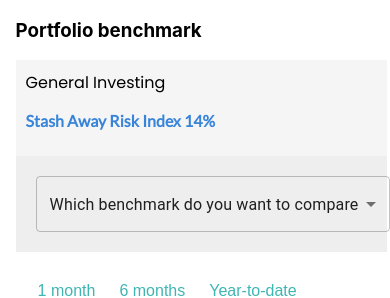
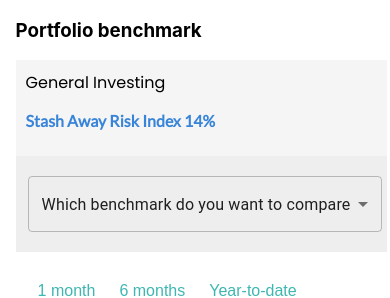
Before and after one commit to bakash95/PeformanceVisualizer, a React (Create React App) app: page / in a window 390 px wide. Shown: the top 298 px of the page. Built offline with nearby package versions, Linux system fonts and the light colour scheme.

Commit message:
css name change and padding changes

```diff
--- a/src/overview/PortFolio/container/PortFolioContainer.js
+++ b/src/overview/PortFolio/container/PortFolioContainer.js
@@ -57,9 +57,9 @@
         setSelected(selectedValue);
     }
     return (
-        <div className="width-50">
+        <div className="pd10">
             <FormControl variant="outlined">
-                <Select
+                <Select autoWidth={true}
                     labelId="outlined-age-native-simple-label"
                     id="outlined-age-native-simple"
                     onChange={onChange}
--- a/src/overview/PortFolio/container/css/portfolio.css
+++ b/src/overview/PortFolio/container/css/portfolio.css
@@ -16,7 +16,7 @@
     display: flex;
 }
 
-.flx-display.just-end{
+.flx-display.just-end {
     justify-content: flex-end;
 }
 
@@ -34,20 +34,19 @@
     color: rgb(56, 132, 217);
 }
 
-.width-50 {
+.pd10 {
     padding: 10px 2px 10px 10%;
     box-sizing: border-box;
-    width: 90%;
 }
 
-@media screen and (max-width:425px){
-    .cardContainer{
+@media screen and (max-width:425px) {
+    .cardContainer {
         width: 100%;
     }
-    .flx-display{
+    .flx-display {
         display: block !important;
     }
-    .width-50 {
-        padding: 10px 2px 10px 10px !important;
+    .pd10 {
+        padding: 10px 2px 10px 2px !important;
     }
 }
```
